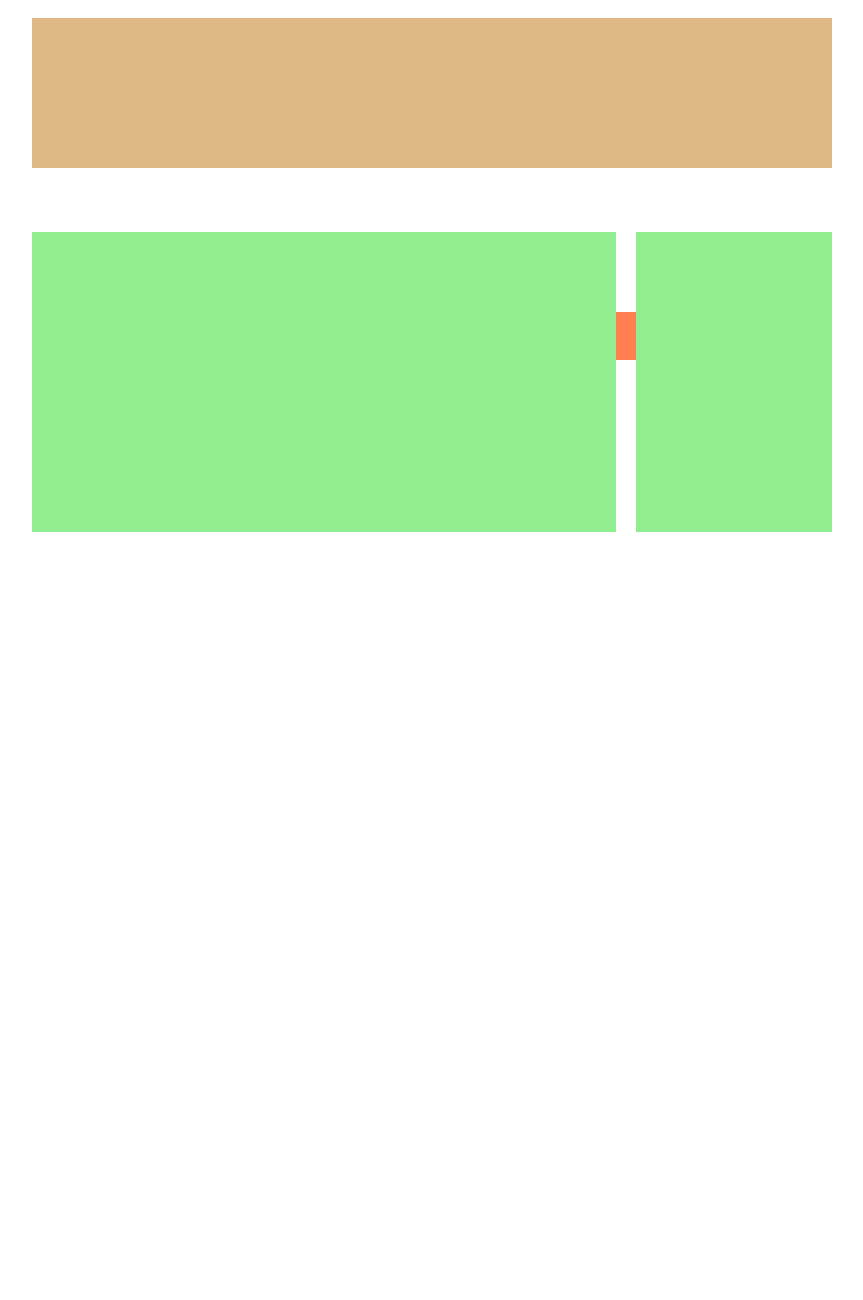
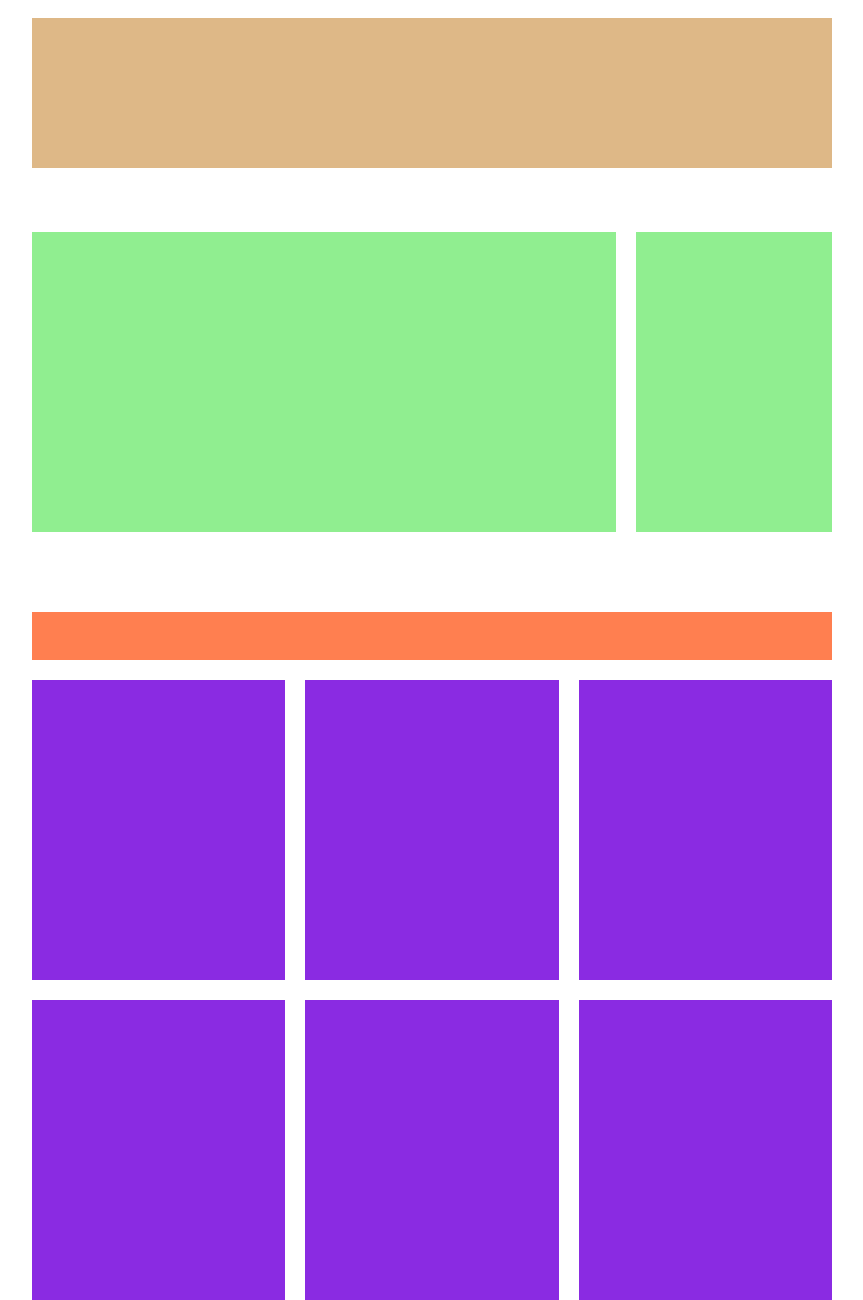
Before and after one commit to aciernoantonio/htmlcss-dropbox, a plain HTML site: page index.html in a window 1280 px wide. Shown: the part 1506-2806 px from the top of the page, without its empty margins (208-1071 px from the left). Before the commit the page ends 2038 px from the top, so only its background shows below. Drawn offline with nearby package versions, Linux system fonts and the light colour scheme.

Commit message:
add more operation layout section

```diff
--- a/css/style.css
+++ b/css/style.css
@@ -143,3 +143,8 @@ body{
 .contact_partner > .col_75{
     height: 300px;
 }
+
+.more_operation > .col_33{
+    height: 300px;
+    margin-top: 20px;
+}
--- a/index.html
+++ b/index.html
@@ -67,7 +67,7 @@
         </section>
         <!-- /.business_plan -->
 
-        <section class="contact_partner margin_sm ">
+        <section class="contact_partner clearfix margin_sm ">
 
             <div class="col_75 mr"></div>
             <div class="col_25"></div>
@@ -76,9 +76,16 @@
         </section>
         <!-- /.contact_partner -->
 
-        <section class="more_operation margin_sm ">
+        <section class="more_operation clearfix margin_sm ">
 
             <div class="section_title"></div>
+
+            <div class="col_33"></div>
+            <div class="col_33 mr ml"></div>
+            <div class="col_33"></div>
+            <div class="col_33"></div>
+            <div class="col_33 mr ml"></div>
+            <div class="col_33"></div>
 
         </section>
         <!-- /.more_operation-->
```
